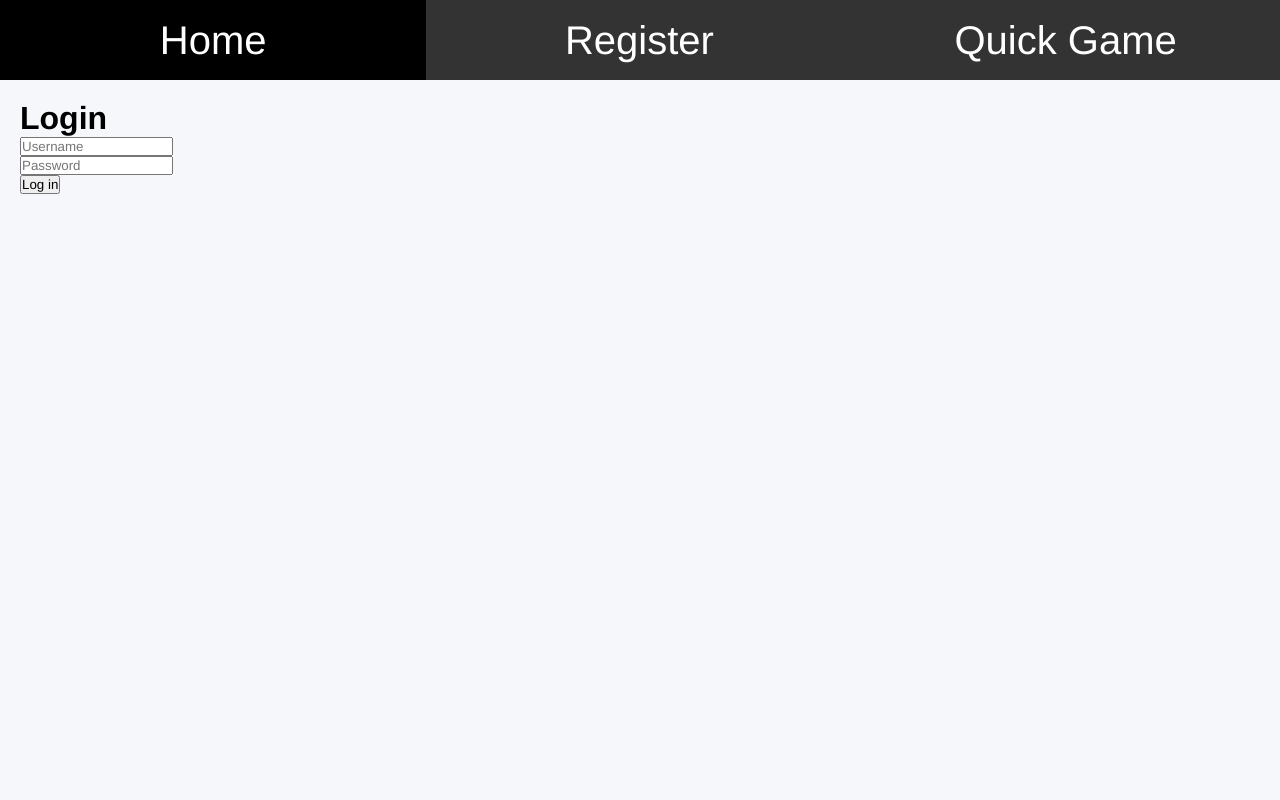
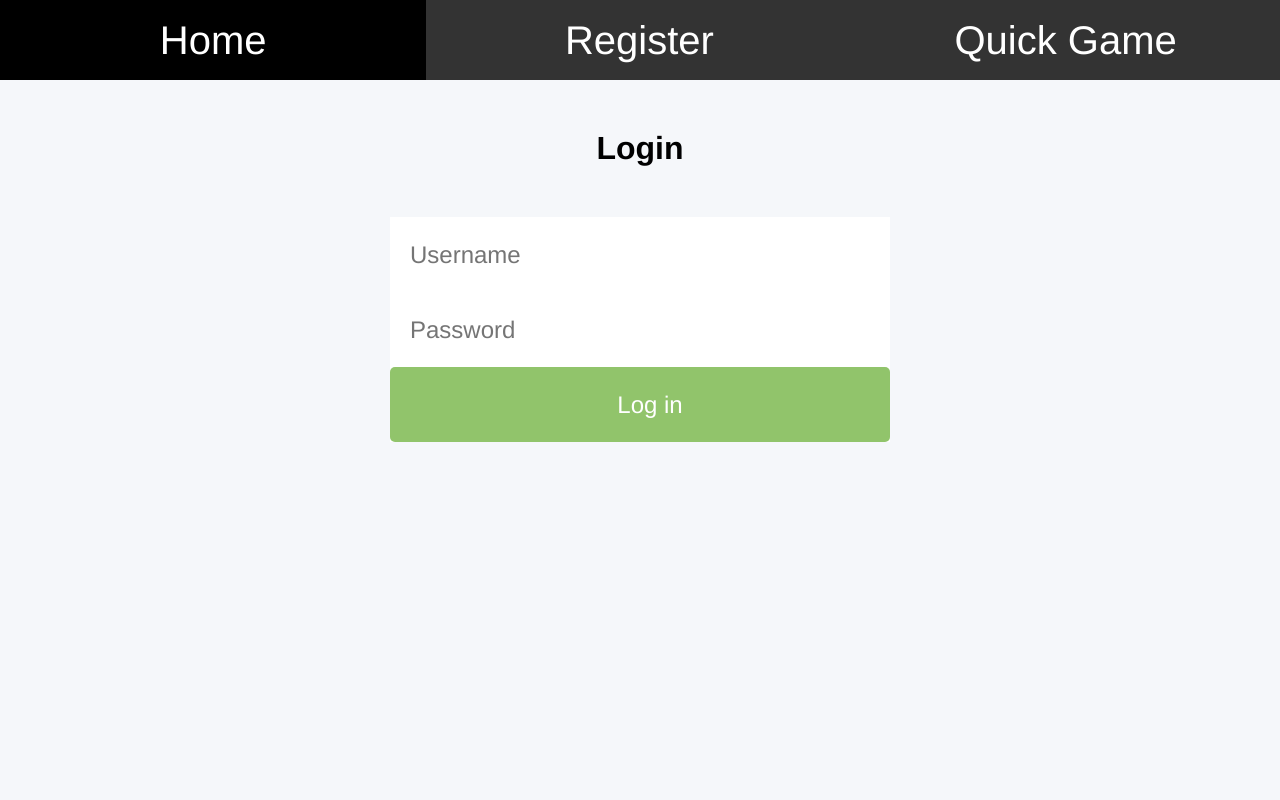
Before and after one commit to daneclipse/dartsApp, a PHP site: page /PHP/login.php in a window 1280 px wide. Run offline with PHP 8.4, Linux system fonts and the light colour scheme.

Commit message:
From css - register/ login.php

```diff
--- a/css/general.css
+++ b/css/general.css
@@ -1,13 +1,16 @@
 /* ASSIGNED TO ALL PAGES */
 
-* {
+*
+{
 	font-family: 'Helvetica';
 	margin: 0;
 	padding: 0;
 	box-sizing: border-box;
+	text-align: center;
 }
 
-html, body {
+html, body
+{
 	height: 100%;
 	width: 100%;
 	max-width: 1920px;
@@ -17,54 +20,66 @@ html, body {
 	overflow: hidden;
 }
 
-.page {
+.page
+{
 	width: 100%;
 	height: 100%;
-	padding: 20px;
+	padding: 50px;
 }
 
 /* COLOURS */
-.green {
+/* DARKER GREEN - #719952 */
+.green
+{
 	fill: #91c46b;
 }
 
-.red {
+.red
+{
 	fill: #d9534f;
 }
 
-.white {
+.white
+{
 	fill: #eee;
 }
 
-.redButton {
+.redButton
+{
 	background-color: #d9534f;
 }
 
-.greenButton {
+.greenButton
+{
 	background-color: #91c46b;
 }
 
 /* FRIENDLY OPTION */
-.scale .scalable {
+.scale .scalable
+{
 	transform: scale(1.1);
 }
 
-.scale .dontScale {
+.scale .dontScale
+{
 	transform: scale(0.91);
 }
 
-.scale .scalable .scaleTwo {
+.scale .scalable .scaleTwo
+{
 	transform: scale(1.3);
 }
 
 /* NAVIGATION BAR */
-.navBar {
+.navBar
+{
 	width: 100%;
 	background-color: #333;
 	height: 80px;
 }
 
-.navBar a {
+.navBar a
+{
 	color: #fff;
 	height: 100%;
 	width: 33.3%;
@@ -75,21 +90,25 @@ html, body {
 	line-height: 80px;
 }
 
-.navBar a:hover {
+.navBar a:hover
+{
 	background-color: black;
 }
 
 /* GAME OPTIONS - INDEX.PHP, GAMESETUP.PHP */
-.hidden {
+.hidden
+{
 	visibility: hidden;
 }
 
-.gameOptions {
+.gameOptions
+{
 	width: 100%;
 	height: 200px;
 }
 
-.gameOption {
+.gameOption
+{
 	width: 20%;
 	height: 100%;
 	float: left;
@@ -100,18 +119,71 @@ html, body {
 	padding: 10px;
 }
 
-.gameOption h2 {
+.gameOption h2
+{
 	height: 50px;
 }
 
-.gameInfo {
+.gameInfo
+{
 	height: 100px;
 }
 
-.showGameInfo {
+.showGameInfo
+{
 	height: 20px;
 }
 
-.showGameInfo:hover {
+.showGameInfo:hover
+{
 	cursor: pointer;
 }
+
+/* FORM - REGISTER.PHP, LOGIN.PHP */
+.form
+{
+	width: 500px;
+	background-color: #fff;
+	margin: 50px auto;
+	height: 300px;
+}
+
+input
+{
+	width: 100%;
+	height: 75px;
+	border: none;
+	border-radius: 5px;
+	text-align: left;
+	padding-left: 20px;
+	font-size: 24px;
+	line-height: 75px;
+}
+
+input:focus
+{
+	background-color: #f5f7fa;
+	outline: none;
+}
+
+.submitForm
+{
+	color: #fff;
+	text-align: center;
+}
+
+.submitForm:hover
+{
+	cursor: pointer;
+	background-color: #719952;
+}
+
+/* ALERT MESSAGE */
+.alertMessage
+{
+	width: 800px;
+	padding: 20px;
+	font-size: 40px;
+	color: #fff;
+	margin: 50px auto;
+}
--- a/login.php
+++ b/login.php
@@ -5,6 +5,12 @@
 	<meta name="viewport" content="width=device-width, initial-scale=1.0">
 	<!-- CSS FILES -->
 	<link rel="stylesheet" type="text/css" href="css/general.css">
+	<style type="text/css">
+		.form
+		{
+			height: 225px;
+		}
+	</style>
 </head>
 <body>
 
@@ -63,7 +69,7 @@
 			<form action="login.php" method="post">
 				<input type="text" name="username" placeholder="Username"><br />
 				<input type="password" name="password" placeholder="Password"><br />
-				<input class="submitForm" type="submit" name="submit" value="Log in">
+				<input class="submitForm greenButton" type="submit" name="submit" value="Log in">
 			</form>
 		</div><!-- CLOSES DIV WITH CLASS FORM -->
 	</div><!-- CLOSES DIV WITH CLASS PAGE -->
--- a/register.php
+++ b/register.php
@@ -74,7 +74,7 @@
 				<input type="text" name="username" placeholder="Username"><br />
 				<input type="email" name="email" placeholder="Email"><br />
 				<input type="password" name="password" placeholder="Password"><br />
-				<input class="submitForm" type="submit" name="submit" value="Register">
+				<input class="submitForm greenButton" type="submit" name="submit" value="Register">
 			</form>
 		</div><!-- CLOSES DIV WITH CLASS FORM -->
 	</div><!-- CLOSES DIV WITH CLASS PAGE -->
```
Also changed, not shown: registered.php (+24 -8 lines).
